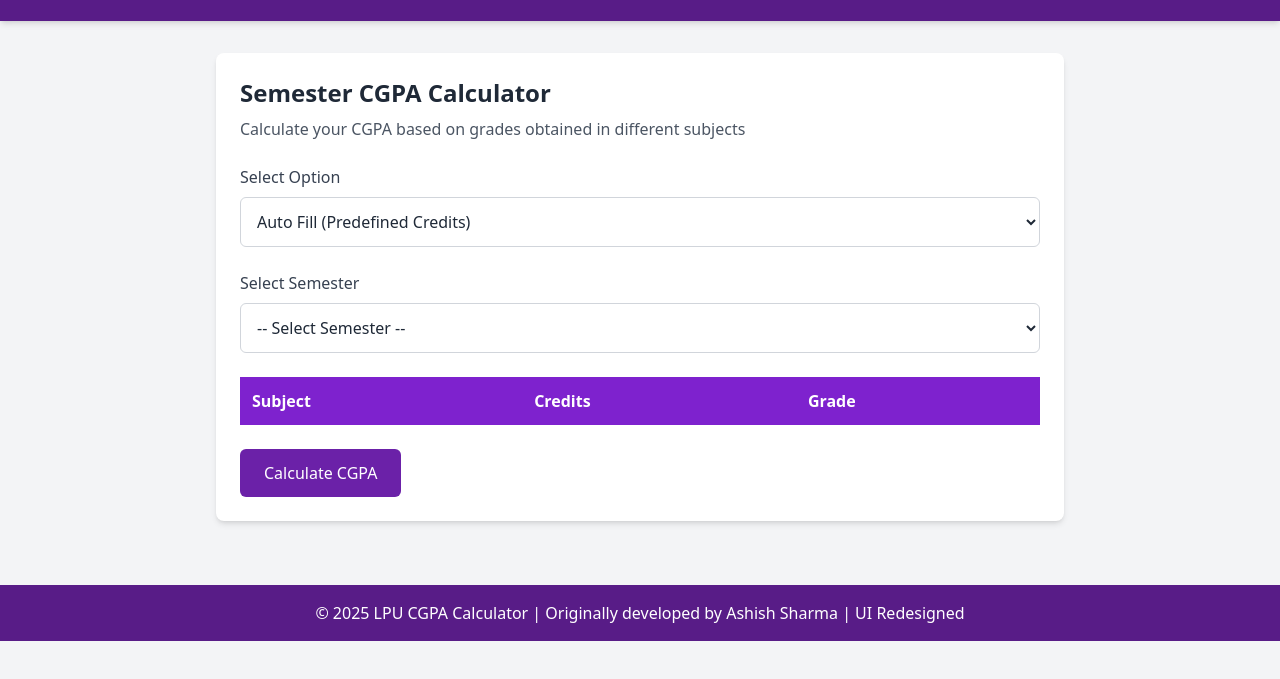
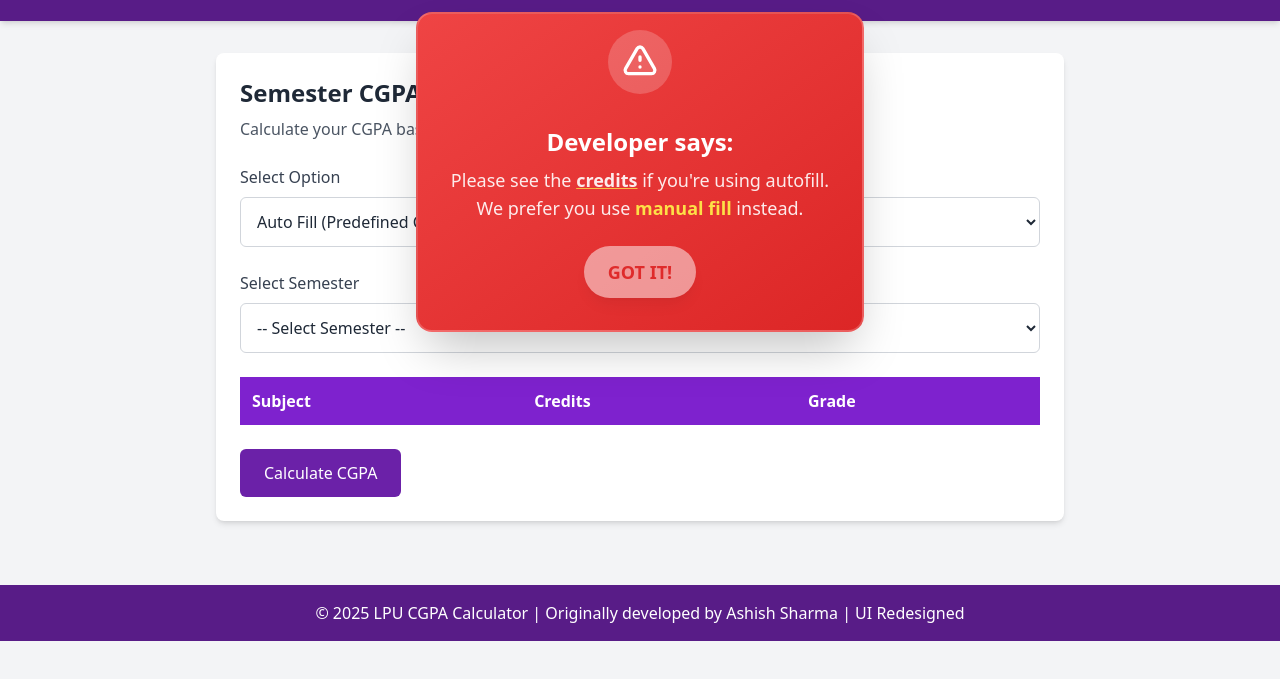
Before and after one commit to ashish9753/LPU-CGPA-Calculator, a plain HTML site: page index.html in a window 1280 px wide. Shown: the part 95-774 px from the top of the page. Drawn offline with nearby package versions, Linux system fonts and the light colour scheme.

Commit message:
Update files: renamed, added new HTML, made changes

```diff
--- a/CGPA.js
+++ b/CGPA.js
@@ -1,4 +1,17 @@
 // Theme Toggle Functionality
+    window.addEventListener('load', function() {
+        const alertBox = document.getElementById('custom-alert');
+        const closeBtn = document.getElementById('close-btn');
+
+        alertBox.classList.remove('hidden');
+
+        closeBtn.addEventListener('click', () => {
+            alertBox.classList.add('animate-fade-out');
+            setTimeout(() => {
+                alertBox.classList.add('hidden');
+            }, 300);
+        });
+    });
 function initializeTheme() {
     const themeToggle = document.getElementById('themeToggle');
     const htmlElement = document.documentElement;
--- a/index.html
+++ b/index.html
@@ -10,8 +10,40 @@
       darkMode: 'class',
     }
   </script>
+  <style>
+    .animate-fade-in {
+        animation: fadeIn 0.3s ease-out forwards;
+    }
+
+    @keyframes fadeIn {
+        from { opacity: 0; transform: translate(-50%, -40%); }
+        to { opacity: 1; transform: translate(-50%, -50%); }
+    }
+</style>
+
 </head>
 <body class="bg-gray-100 dark:bg-gray-900 text-gray-800 dark:text-gray-200 transition-colors duration-300">
+  <div id="custom-alert" class="hidden fixed top-1/3 left-1/2 transform -translate-x-1/2 -translate-y-1/2 bg-gradient-to-br from-red-500 to-red-600 text-white text-lg p-8 rounded-2xl shadow-2xl z-50 max-w-md w-full text-center border-2 border-white/20 animate-fade-in">
+    <div class="flex justify-center mb-4">
+        <div class="animate-bounce bg-white/20 p-3 rounded-full">
+            <svg xmlns="http://www.w3.org/2000/svg" class="h-10 w-10" fill="none" viewBox="0 0 24 24" stroke="currentColor">
+                <path stroke-linecap="round" stroke-linejoin="round" stroke-width="2" d="M12 9v2m0 4h.01m-6.938 4h13.856c1.54 0 2.502-1.667 1.732-3L13.732 4c-.77-1.333-2.694-1.333-3.464 0L3.34 16c-.77 1.333.192 3 1.732 3z" />
+            </svg>
+        </div>
+    </div>
+
+    <div class="mb-6">
+        <h3 class="text-2xl font-bold mb-2">Developer says:</h3>
+        <p class="text-white/90">
+            Please see the <span class="font-bold underline decoration-yellow-300/80">credits</span> if you're using autofill.<br>
+            We prefer you use <span class="font-bold text-yellow-300">manual fill</span> instead.
+        </p>
+    </div>
+
+    <button id="close-btn" class="px-6 py-3 bg-white text-red-600 font-bold rounded-full hover:bg-gray-100 transition-all duration-300 transform hover:scale-105 shadow-lg hover:shadow-xl active:scale-95 focus:outline-none focus:ring-2 focus:ring-white focus:ring-offset-2 focus:ring-offset-red-500 animate-pulse">
+        GOT IT!
+    </button>
+</div>
   <header class="bg-purple-900 dark:bg-purple-950 text-white py-4 sm:py-6 shadow-md">
     <div class="container mx-auto px-4 text-center">
       <div class="flex justify-between items-center">
```
